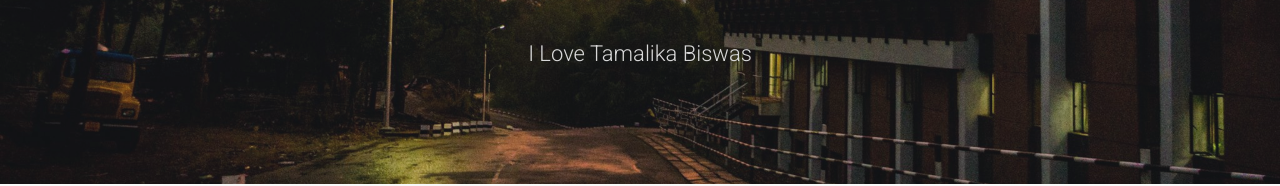
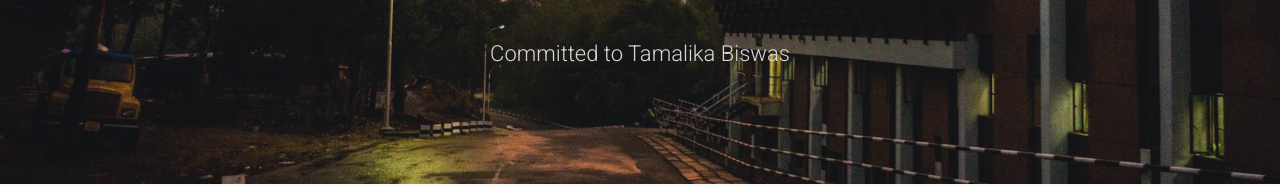
Before and after one commit to pinakirsarkar/pinakirsarkar.github.io, a plain HTML site: page index.html in a window 1280 px wide. Shown: the part 315-501 px from the top of the page. Drawn offline with Linux system fonts and the light colour scheme.

Commit message:
Update index.html

```diff
--- a/index.html
+++ b/index.html
@@ -37,7 +37,7 @@
 					<h2> PINAKI Ranjan Sarkar</h2>
 					<p> B.Tech Senior student </p>
 					<p> Indian Institute of Space Science and Technology </p>
-					<p> I Love Tamalika Biswas </p>
+					<p> Committed to Tamalika Biswas </p>
 				<!--	<ul class="actions">
 						<li><a href="#content" class="button big special">Sign Up</a></li>
 						<li><a href="#elements" class="button big alt">Learn More</a></li>
```
